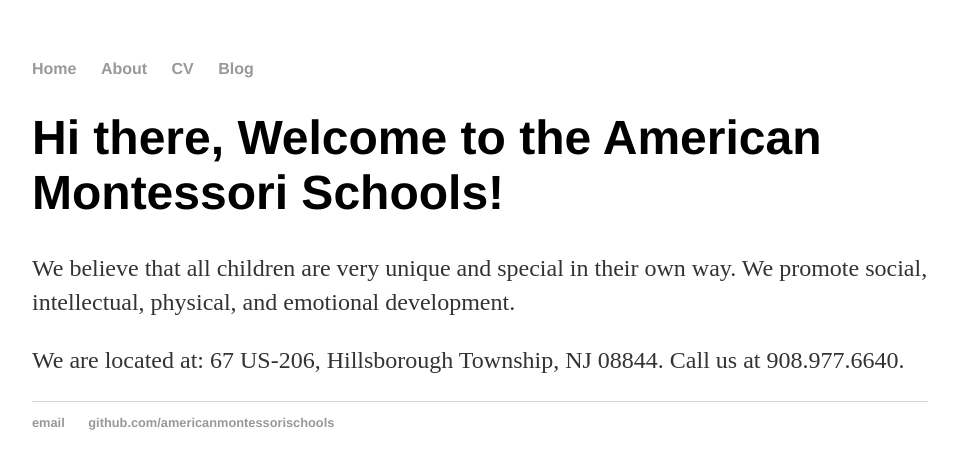
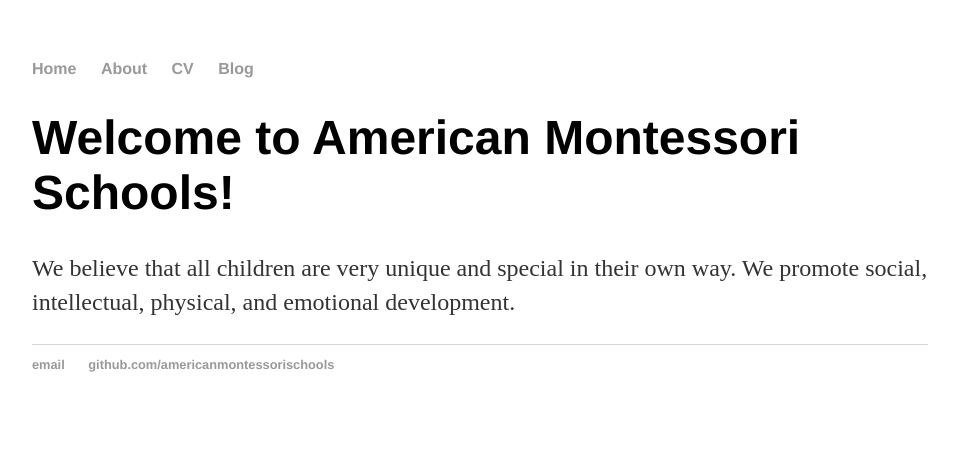
Before and after one commit to americanmontessorischools/americanmontessorischools.github.io, a Jekyll site: the page built from index.html, in a window 1280 px wide. Shown: the top 469 px of the page, without its empty margins (160-1117 px from the left). Built offline with Jekyll 4.4.1, drawn with Linux system fonts in a browser that asks for light colours.

Commit message:
Update index.html
Calling default

```diff
--- a/index.html
+++ b/index.html
@@ -1,31 +1,8 @@
-<!DOCTYPE html>
-<html>
-	<head>
-		<title>American Montessori Schools</title>
-		<!-- link to main stylesheet -->
-		<link rel="stylesheet" type="text/css" href="/css/main.css">
-	</head>
-	<body>
-		<nav>
-    		<ul>
-        		<li><a href="/">Home</a></li>
-	        	<li><a href="/about">About</a></li>
-        		<li><a href="/cv">CV</a></li>
-        		<li><a href="/blog">Blog</a></li>
-    		</ul>
-		</nav>
-		<div class="container">
-    		<div class="blurb">
-        		<h1>Hi there, Welcome to the American Montessori Schools!</h1>
-				<p>We believe that all children are very unique and special in their own way. We promote social, intellectual, physical, and emotional development.</a></p>
-				<p>We are located at: 67 US-206, Hillsborough Township, NJ 08844. Call us at 908.977.6640.</a></p>
-    		</div><!-- /.blurb -->
-		</div><!-- /.container -->
-		<footer>
-    		<ul>
-        		<li><a href="mailto:americanmontessorischools@gmail.com">email</a></li>
-        		<li><a href="https://github.com/americanmontessorischools">github.com/americanmontessorischools</a></li>
-			</ul>
-		</footer>
-	</body>
-</html>
+---
+layout: default
+title: American Montessori Schools
+---
+<div class="blurb">
+	<h1>Welcome to American Montessori Schools!</h1>
+	<p>We believe that all children are very unique and special in their own way. We promote social, intellectual, physical, and emotional development.</a></p>
+</div><!-- /.blurb -->
```
